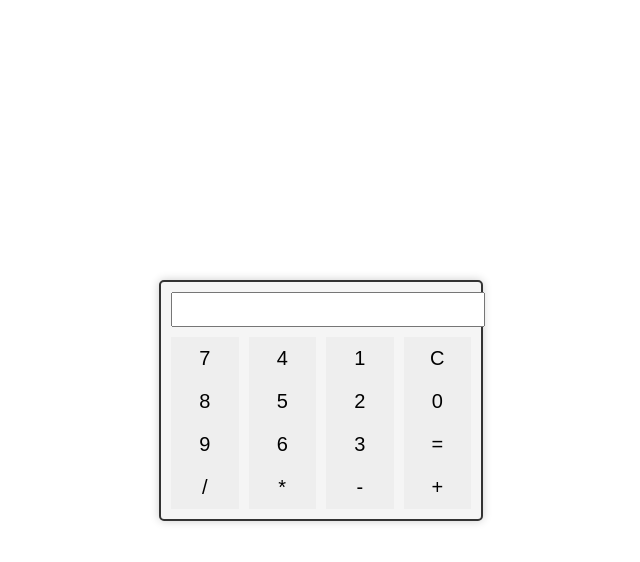
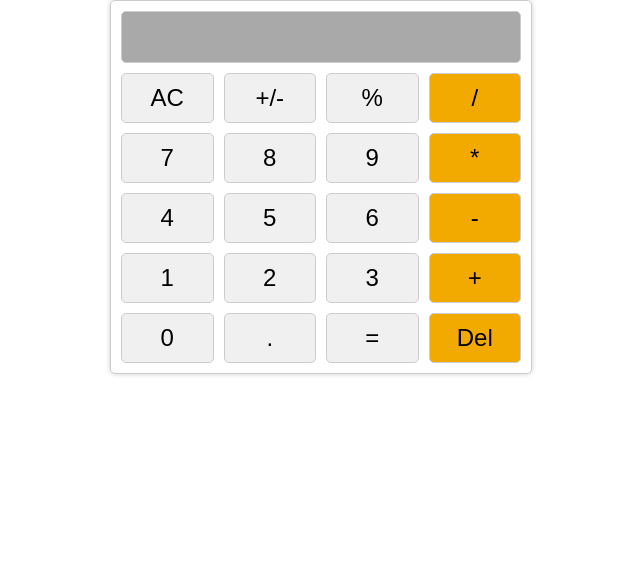
Before and after one commit to Hsuwaddyhtat22/react-magician, a React (Create React App) app: page / in a window 1280 px wide. Shown: the top 562 px of the page, without its empty margins (319-959 px from the left). Built offline with nearby package versions, Linux system fonts and the light colour scheme.

Commit message:
Add-component

```diff
--- a/src/App.css
+++ b/src/App.css
@@ -1,54 +1,45 @@
-/* src/App.css */
-
-.App {
-    display: flex;
-    justify-content: center;
-    align-items: center;
-    height: 100vh;
+.calculator {
+    max-width: 400px;
+    margin: 0 auto;
+    border: 1px solid #ccc;
+    padding: 10px;
+    border-radius: 5px;
+    box-shadow: 0px 0px 5px rgba(0, 0, 0, 0.2);
 }
 
-.calculator {
-    border: 2px solid #333;
+.input {
+    height: 30px;
+    text-align: right;
+    font-size: 24px;
+    padding: 10px;
+    background-color: darkgray;
+    border: 1px solid #ccc;
     border-radius: 5px;
-    width: 300px;
-    background-color: #f5f5f5;
-    padding: 10px;
-    box-shadow: 0 0 10px rgba(0, 0, 0, 0.2);
-}
-
-.display {
-    text-align: right;
     margin-bottom: 10px;
-}
-
-.display input {
-    width: 100%;
-    padding: 5px;
-    font-size: 18px;
-}
-
-.display .result {
-    font-size: 24px;
-    font-weight: bold;
-    margin-top: 5px;
 }
 
 .buttons {
     display: grid;
     grid-template-columns: repeat(4, 1fr);
-    gap: 10px;
+    grid-gap: 10px;
 }
 
 button {
-    width: 100%;
+    font-size: 24px;
     padding: 10px;
-    font-size: 20px;
+    background-color: #f0f0f0;
+    border: 1px solid #ccc;
+    border-radius: 5px;
     cursor: pointer;
-    border: none;
-    background-color: #eee;
-    transition: background-color 0.2s;
 }
 
 button:hover {
-    background-color: #ddd;
+    background-color: #ccc;
 }
+
+
+/* Apply a different background color to the last column buttons */
+
+button:nth-child(4n) {
+    background-color: #f2a900;
+}
--- a/src/components/Calculator.js
+++ b/src/components/Calculator.js
@@ -1,204 +1,62 @@
-import React, { Component } from 'react';
+import React, { useState } from 'react';
 
-class Calculator extends Component {
-  constructor() {
-    super();
-    this.state = {
-      input: '',
-      result: '',
-    };
-  }
+function App() {
+  const [input, setInput] = useState('');
 
-    handleButtonClick = (value) => {
+  const handleClick = (value) => {
     if (value === '=') {
       try {
-          const result = eval(this.state.input);
-          this.setState({ result });
+        setInput(eval(input).toString());
       } catch (error) {
-          this.setState({ result: 'Error' });
+        setInput('Error');
       }
     } else if (value === 'C') {
-        this.setState({ input: '', result: '' });
+      setInput('');
+    } else if (value === 'AC') {
+      setInput('');
+    } else if (value === '+/-') {
+      setInput((prevInput) => (prevInput.charAt(0) === '-' ? prevInput.slice(1) : `-${prevInput}`));
+    } else if (value === 'Del') {
+      setInput((prevInput) => prevInput.slice(0, -1));
     } else {
-        this.setState((prevState) => ({
-          input: prevState.input + value,
-        }));
+      setInput(input + value);
     }
   };
 
-    render() {
+  const buttons = [
+    'AC', '+/-', '%', '/',
+    '7', '8', '9', '*',
+    '4', '5', '6', '-',
+    '1', '2', '3', '+',
+    '0', '.', '=', 'Del',
+  ];
+
   return (
     <div className="calculator">
-          <div className="display">
-            <input
-              type="text"
-              value={this.state.input}
-              readOnly
-            />
-            <div className="result">
+      <div className="input">
         {' '}
-              { this.state.result }
-              {' '}
-
-            </div>
-          </div>
-          {' '}
-          <div className="buttons">
-            <div className="row">
-              <button onClick={
-                () => this.handleButtonClick('7')
-            }
-              >
-                {' '}
-                7
-                {' '}
-              </button>
-              {' '}
-              <button onClick={
-                () => this.handleButtonClick('8')
-            }
-              >
-                {' '}
-                8
-                {' '}
-              </button>
-              {' '}
-              <button onClick={
-                () => this.handleButtonClick('9')
-            }
-              >
-                {' '}
-                9
-                {' '}
-              </button>
-              {' '}
-              <button onClick={
-                () => this.handleButtonClick('/')
-            }
-              >
-                {' '}
-                /
-              </button>
-            </div>
-            {' '}
-            <div className="row">
-              <button onClick={
-                () => this.handleButtonClick('4')
-            }
-              >
-                {' '}
-                4
-                {' '}
-              </button>
-              {' '}
-              <button onClick={
-                () => this.handleButtonClick('5')
-            }
-              >
-                {' '}
-                5
-                {' '}
-              </button>
-              {' '}
-              <button onClick={
-                () => this.handleButtonClick('6')
-            }
-              >
-                {' '}
-                6
-                {' '}
-              </button>
-              {' '}
-              <button onClick={
-                () => this.handleButtonClick('*')
-            }
-              >
-                {' '}
-                *
-                {' '}
-              </button>
+        { input }
         {' '}
 
       </div>
       {' '}
-            <div className="row">
-              <button onClick={
-                () => this.handleButtonClick('1')
+      <div className="buttons">
+        {' '}
+        {
+            buttons.map((button) => (
+              <button
+                key={button}
+                onClick={
+                    () => handleClick(button)
                 }
               >
                 {' '}
-                1
-                {' '}
-              </button>
-              {' '}
-              <button onClick={
-                () => this.handleButtonClick('2')
-            }
-              >
-                {' '}
-                2
-                {' '}
-              </button>
-              {' '}
-              <button onClick={
-                () => this.handleButtonClick('3')
-            }
-              >
-                {' '}
-                3
-                {' '}
-              </button>
-              {' '}
-              <button onClick={
-                () => this.handleButtonClick('-')
-            }
-              >
-                {' '}
-                -
-                {' '}
-              </button>
+                { button }
                 {' '}
 
-            </div>
-            {' '}
-            <div className="row">
-              <button onClick={
-                () => this.handleButtonClick('C')
+              </button>
+            ))
         }
-              >
-                {' '}
-                C
-                {' '}
-              </button>
-              {' '}
-              <button onClick={
-                () => this.handleButtonClick('0')
-            }
-              >
-                {' '}
-                0
-                {' '}
-              </button>
-              {' '}
-              <button onClick={
-                () => this.handleButtonClick('=')
-            }
-              >
-                =
-                {' '}
-              </button>
-              {' '}
-              <button onClick={
-                () => this.handleButtonClick('+')
-            }
-              >
-                {' '}
-                +
-                {' '}
-              </button>
-              {' '}
-
-            </div>
         {' '}
 
       </div>
@@ -207,6 +65,5 @@ class Calculator extends Component {
     </div>
   );
 }
-}
 
-export default Calculator;
+export default App;
```
Also changed, not shown: src/components/Calculator.css (deleted). Lines whose indentation alone changed are shown as unchanged.
